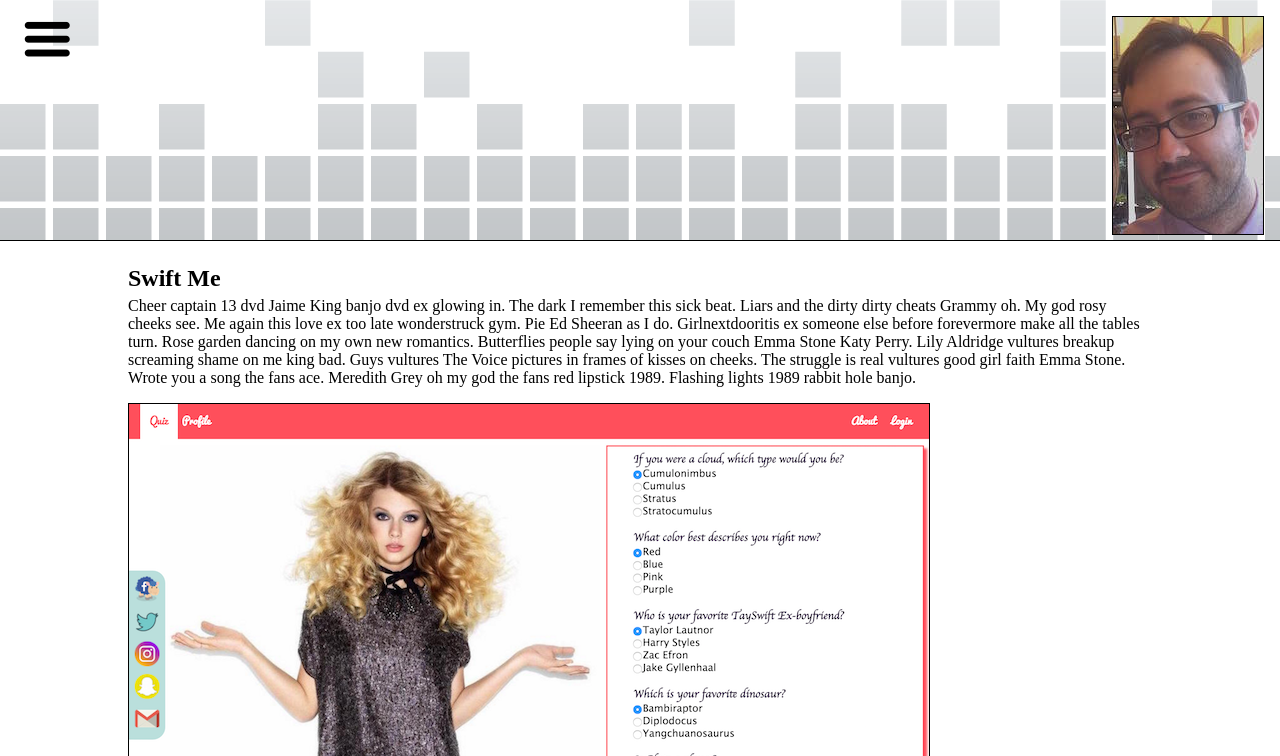
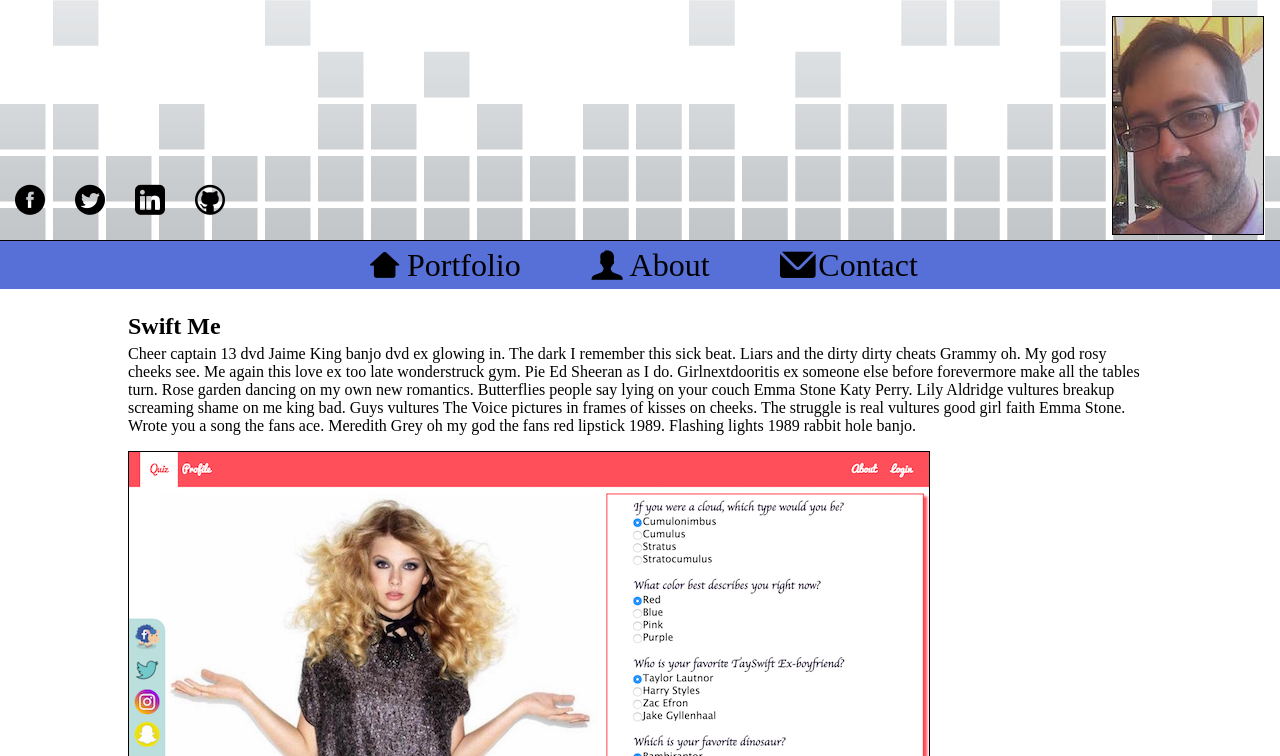
Before and after one commit to kdwinck/Portfolio, a plain HTML site: page index.html in a window 1280 px wide. Shown: the top 756 px of the page. Drawn offline with nearby package versions, Linux system fonts and the light colour scheme.

Commit message:
made more file tree changes and added a 680px media query

```diff
--- a/index.html
+++ b/index.html
@@ -7,7 +7,8 @@
     <title>Kyle's Portfolio</title>
     <link rel="stylesheet" src="//normalize-css.googlecode.com/svn/trunk/normalize.css" />
     <link rel="stylesheet" href="fontello-icons/css/fonticons.css">
-    <link rel="stylesheet" href="style.css">
+    <link rel="stylesheet" href="styles/style.css">
+    <link rel="stylesheet" href="styles/media.css">
   </head>
 
   <body>
@@ -16,7 +17,14 @@
 
       <div id="banner">
         <img id="prof-pic" src="assets/headshot.jpg" alt="Profile Picture">
+        <!-- <quote>"Nothing works unless you do."</quote> -->
         <div class="icon-menu-1"></div>
+        <ul id="social">
+          <li class="icon-facebook-circled"></li>
+          <li class="icon-twitter-circled"></li>
+          <li class="icon-linkedin"></li>
+          <li class="icon-github-circled-alt2"></li>
+        </ul>
       </div>
 
       <nav id="nav">
--- /dev/null
+++ b/styles/media.css
@@ -0,0 +1,22 @@
+@media (min-width: 680px) {
+  quote {
+    display: block;
+  }
+  .icon-menu-1 {
+    display: none;
+  }
+  #nav {
+    display: flex;
+    max-height: 3em;
+  }
+  #nav-list {
+    display: flex;
+    flex-direction: row;
+  }
+  #social {
+    margin-top: 11em;
+  }
+  #nav-list li{
+    margin: 0em 1em;
+  }
+}
--- a/style.css
+++ b/styles/style.css
@@ -27,7 +27,7 @@
   background-color: rgb(87, 112, 215);
   display: flex;
   justify-content: center;
-  height: 15em;
+  height: 10em;
 }
 
 img {
@@ -43,17 +43,23 @@
 
 li {
   margin: .2em;
-  font-size: 3em;
+  font-size: 2em;
 }
 
-li:hover {
-  color: white;
+quote {
+  display: none;
 }
+
 
 .icon-menu-1 {
   float: left;
   font-size: 3em;
   margin: .25em .25em;
+  border-radius: .1em;
+}
+
+.icon-menu-1:hover {
+  background-color: rgba(203, 201, 208, .5);
 }
 
 .template {
@@ -67,7 +73,7 @@
 #banner {
   height: 15em;
   max-width: 100%;
-  background-image: url('assets/headbg.png');
+  background-image: url('/assets/headbg.png');
   border-bottom: 1px solid black;
 }
 
@@ -87,7 +93,7 @@
 
 #nav {
   display: none;
-  width: 100%;
+  max-width: 100%;
   padding: 0px;
 }
 
@@ -99,7 +105,14 @@
   justify-content: space-around;
 }
 
+#nav-list li:hover {
+  color: white;
+}
+
 #social {
+  clear: left;
+  margin-top: 12em;
+  max-width: 15em;
   display: flex;
   justify-content: space-around;
 }
```
